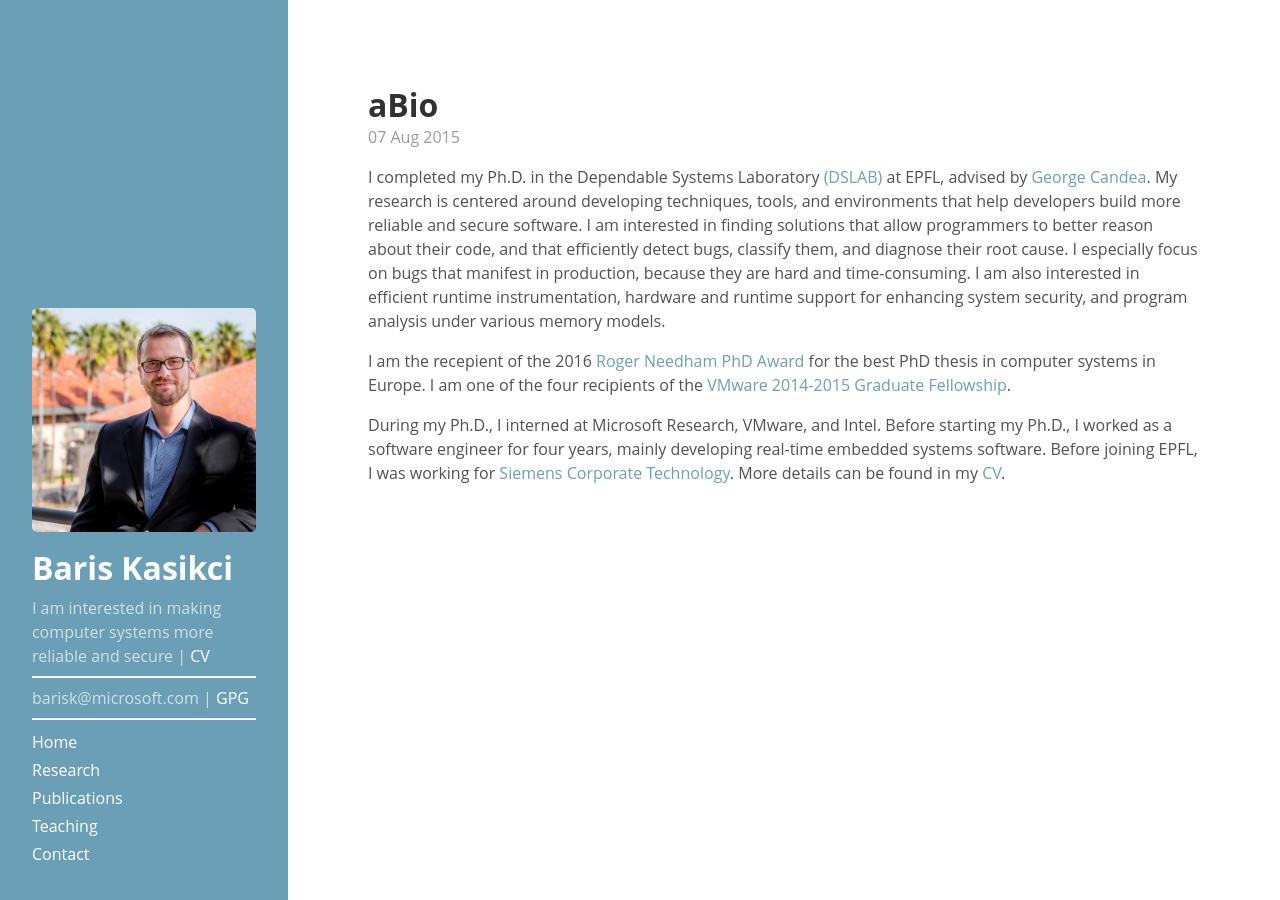
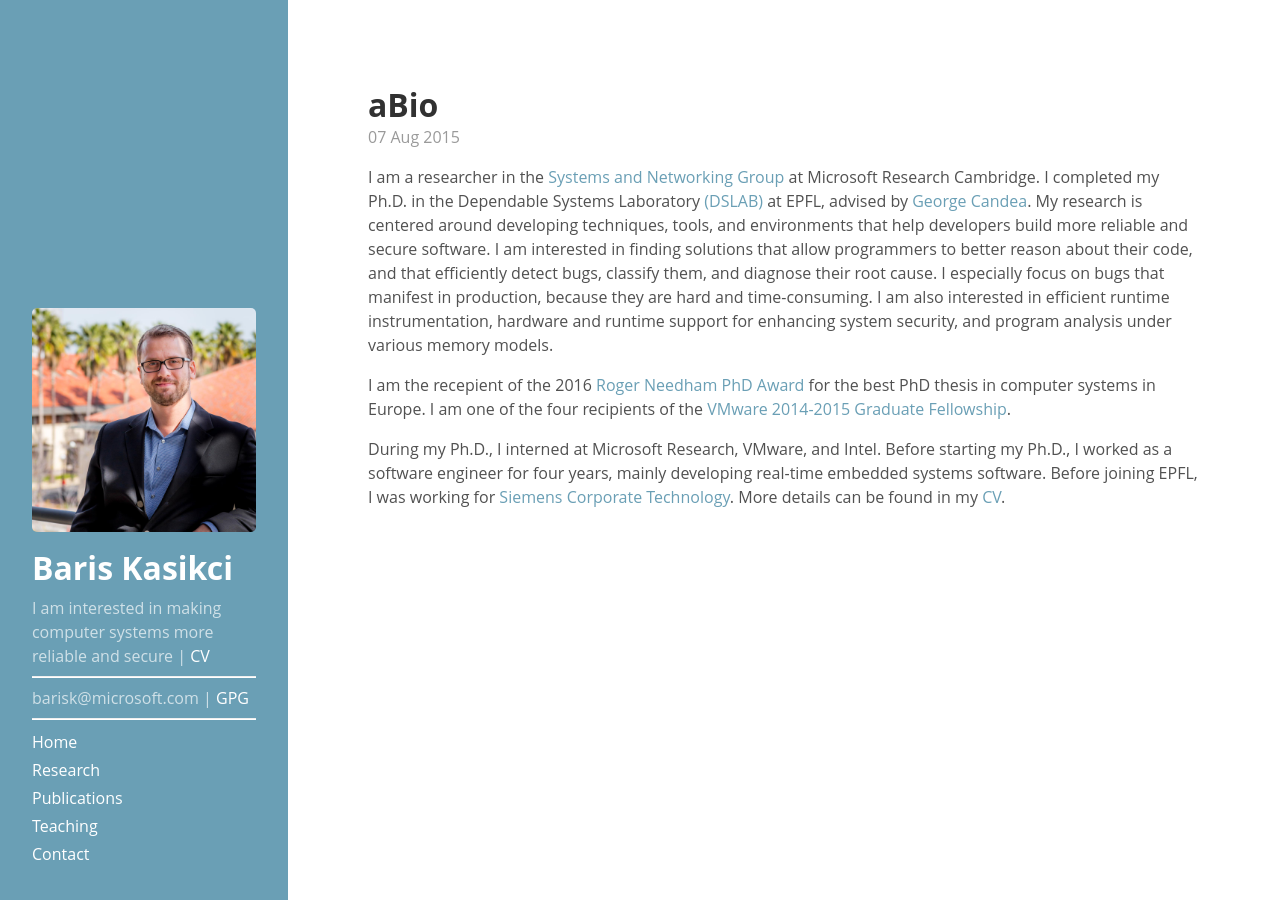
Before and after one commit to kasikci/kasikci.github.io, a Jekyll site: the page built from _posts/2015-08-07-bio.md, in a window 1280 px wide. Built offline with Jekyll 4.4.1, drawn with Linux system fonts in a browser that asks for light colours.

Commit message:
updated current post in the bio page

```diff
--- a/_posts/2015-08-07-bio.md
+++ b/_posts/2015-08-07-bio.md
@@ -3,7 +3,7 @@ layout: post
 title: Bio
 ---
 
-I completed my Ph.D. in the Dependable Systems Laboratory [(DSLAB)](http://dslab.epfl.ch/) at EPFL, advised by [George Candea](http://people.epfl.ch/george.candea). My research is centered around developing techniques, tools, and environments that help developers build more reliable and secure software. I am interested in finding solutions that allow programmers to better reason about their code, and that efficiently detect bugs, classify them, and diagnose their root cause. I especially focus on bugs that manifest in production, because they are hard and time-consuming. I am also interested in efficient runtime instrumentation, hardware and runtime support for enhancing system security, and program analysis under various memory models.
+I am a researcher in the [Systems and Networking Group](https://www.microsoft.com/en-us/research/group/cambridge-systems-and-networking/) at Microsoft Research Cambridge. I completed my Ph.D. in the Dependable Systems Laboratory [(DSLAB)](http://dslab.epfl.ch/) at EPFL, advised by [George Candea](http://people.epfl.ch/george.candea). My research is centered around developing techniques, tools, and environments that help developers build more reliable and secure software. I am interested in finding solutions that allow programmers to better reason about their code, and that efficiently detect bugs, classify them, and diagnose their root cause. I especially focus on bugs that manifest in production, because they are hard and time-consuming. I am also interested in efficient runtime instrumentation, hardware and runtime support for enhancing system security, and program analysis under various memory models.
 
 I am the recepient of the 2016 [Roger Needham PhD Award](http://www.eurosys.org/awards/needham-award) for the best PhD thesis in computer systems in Europe. I am one of the four recipients of the <a href="https://labs.vmware.com/academic/vmware-2014-2015-graduate-fellowships" target="_top">VMware 2014-2015 Graduate Fellowship</a>.
 
```
Also changed, not shown: 3 other files.
